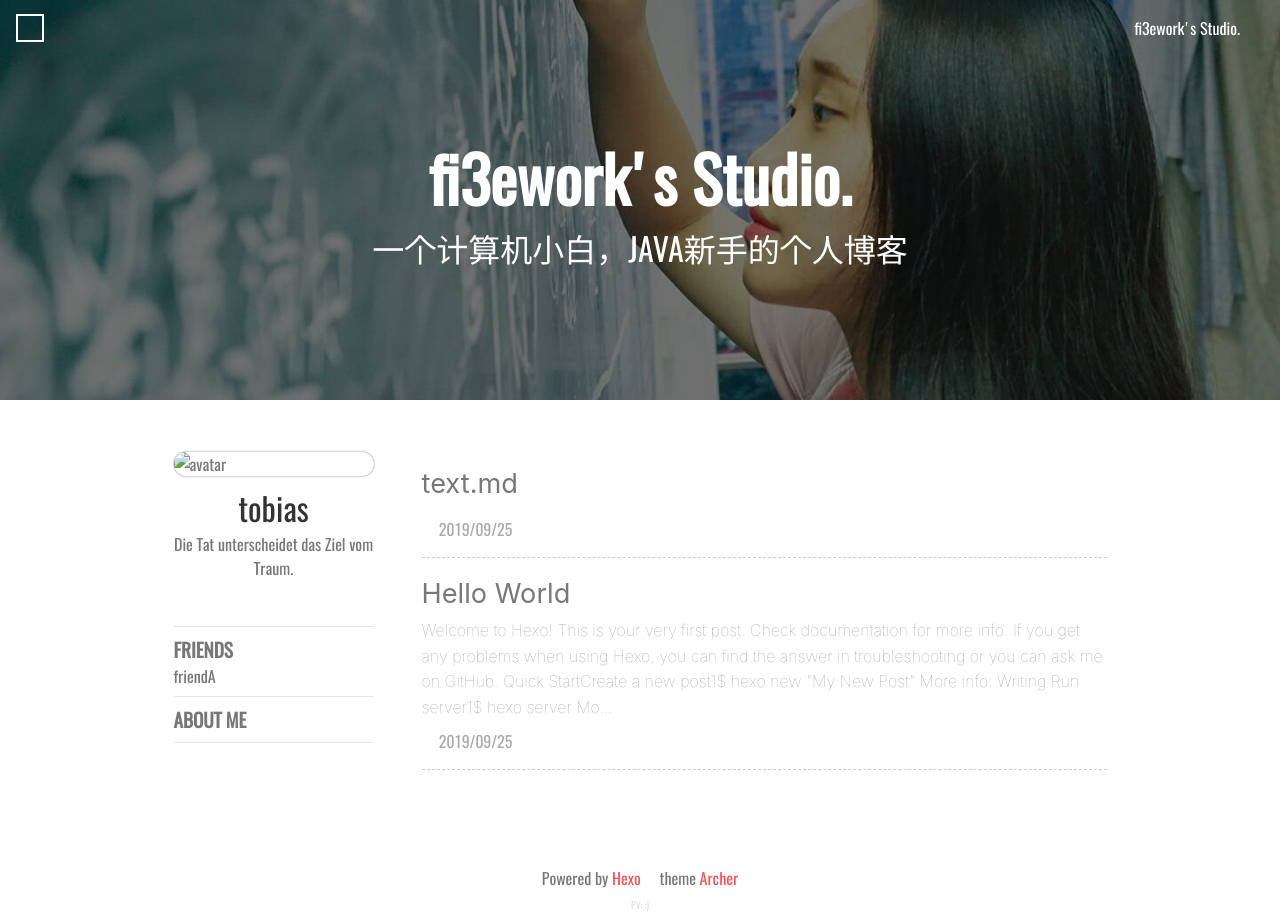
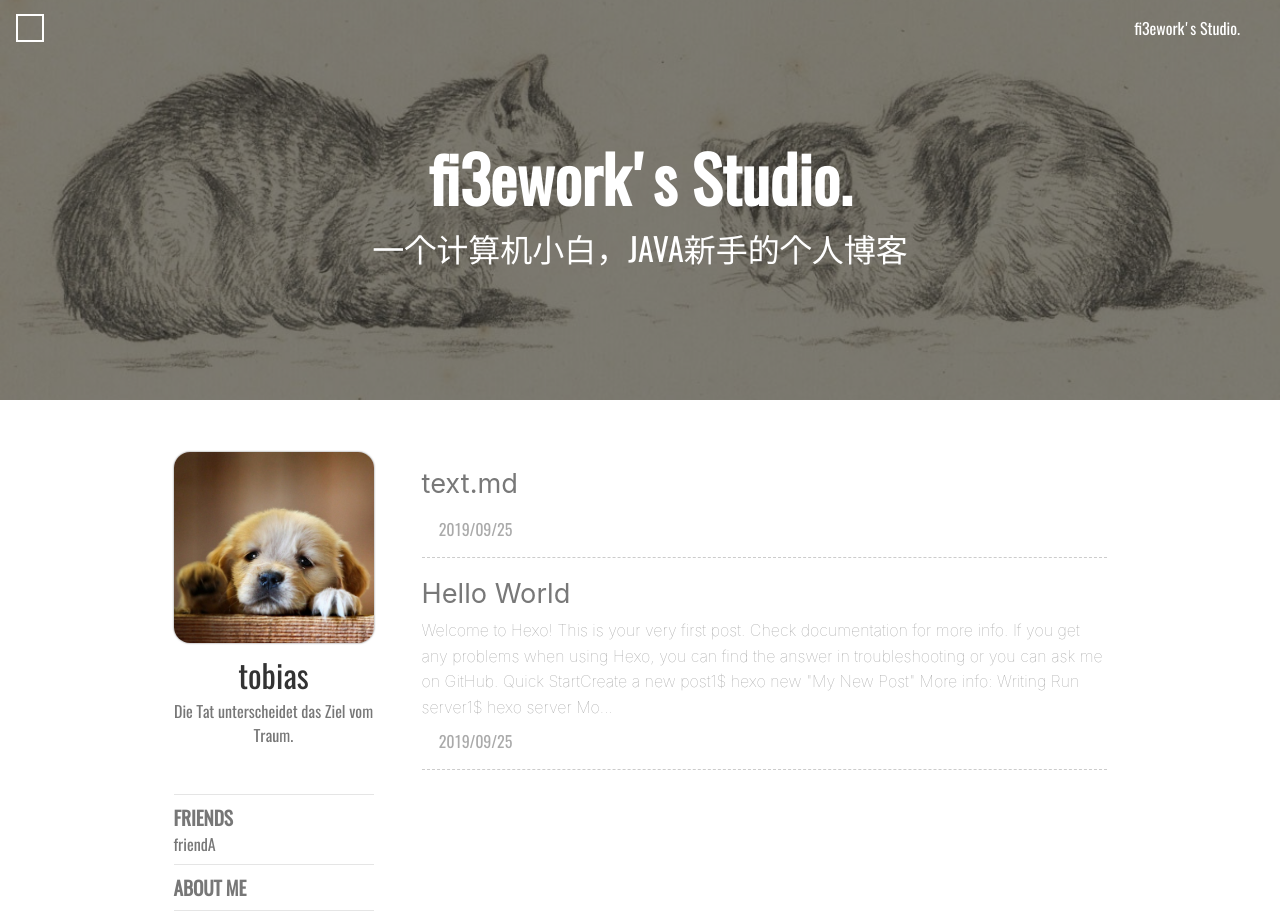
Before and after one commit to Tobiasll/tobiasll.github.io, a plain HTML site: page index.html in a window 1280 px wide. Shown: the top 915 px of the page. Drawn offline with nearby package versions, Linux system fonts and the light colour scheme; some packages are replaced by stand-ins of ours; a script that the page names is missing; a web font is replaced by a local one.

Commit message:
Site updated: 2019-09-26 10:57:13

```diff
--- a/index.html
+++ b/index.html
@@ -230,7 +230,7 @@ height:50vh;
     <!-- 文章页  -->
 
     <div class="site-intro-placeholder"></div>
-    <div class="site-intro-img" style="background-image: url(/intro/index-bg1.jpg)"></div>
+    <div class="site-intro-img" style="background-image: url(/intro/index-bg3.jpg)"></div>
     <div class="site-intro-meta">
         <!-- 标题  -->
         <h1 class="intro-title">
@@ -411,7 +411,7 @@ Mo...
             <!-- profile -->
 
             <div class="profile">
-    <img class="profile-avatar" alt="avatar" src= /avatar/head portrait.jpg >
+    <img class="profile-avatar" alt="avatar" src= /avatar/avatar2.jpg >
     <div class="profile-name">tobias</div>
 
     <div class="profile-signature">
```
Also changed, not shown: avatar/avatar2.jpg (renamed from avatar/head portrait.jpg), intro/index-bg3.jpg (added).
